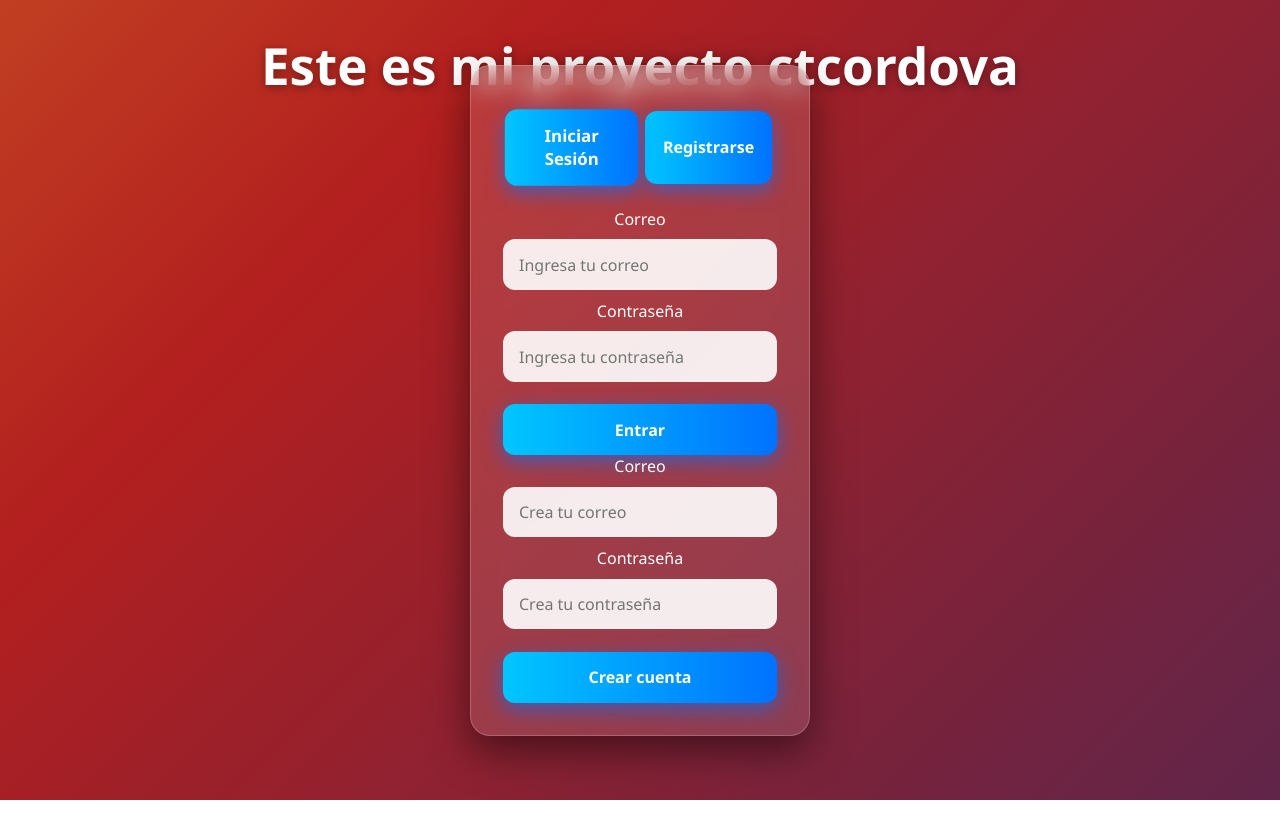
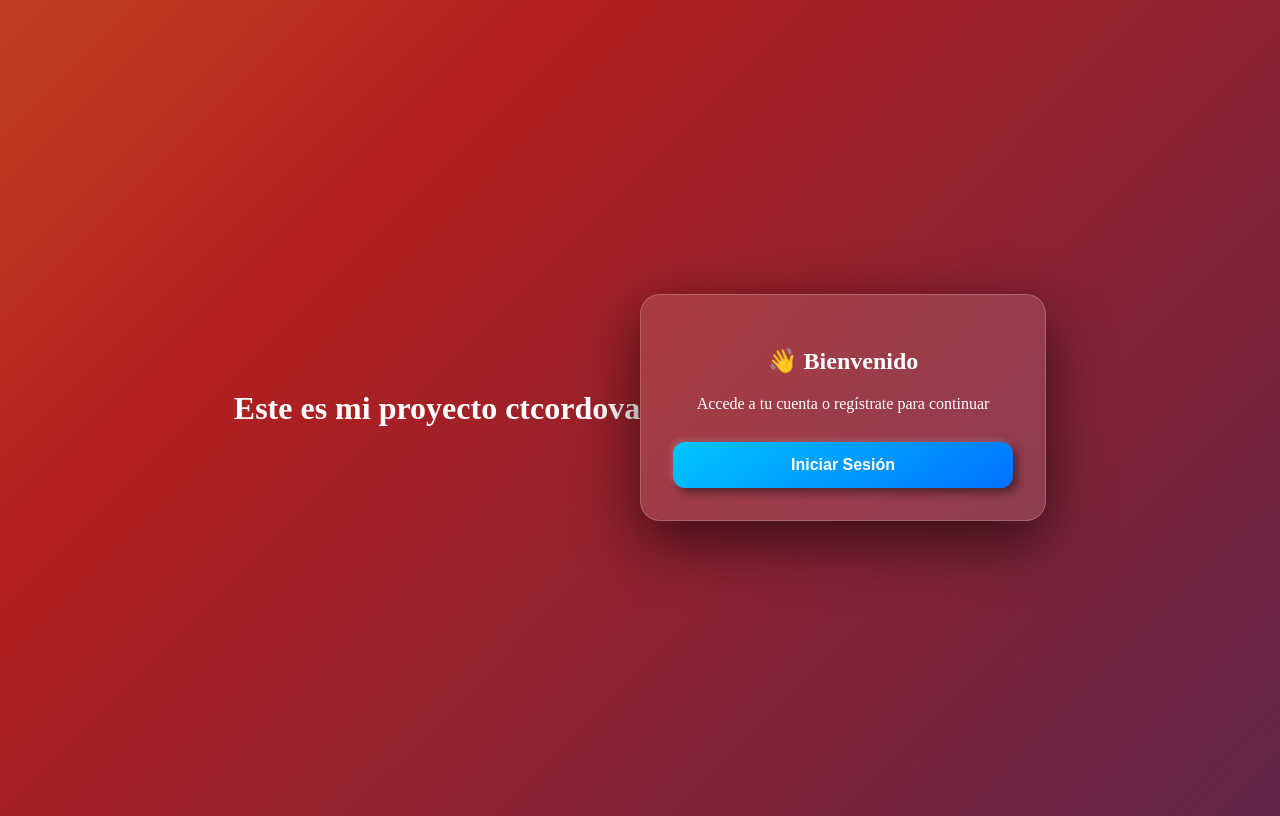
Before and after one commit to teobaldo2004/ctcordova, a plain HTML site: page index.html in a window 1280 px wide. Drawn offline with Linux system fonts and the light colour scheme.

Commit message:
Add files via upload

```diff
--- a/estilos.css
+++ b/estilos.css
@@ -1,12 +1,4 @@
-/* Reset */
-* {
-  margin: 0;
-  padding: 0;
-  box-sizing: border-box;
-  font-family: 'Segoe UI', Arial, sans-serif;
-}
-
-/* Fondo animado */
+/* Fondo con perspectiva */
 body {
   min-height: 100vh;
   display: flex;
@@ -16,6 +8,7 @@ body {
   background-size: 400% 400%;
   animation: gradientBG 12s ease infinite;
   color: #fff;
+  perspective: 1200px; /* 🎯 Clave para 3D */
 }
 
 @keyframes gradientBG {
@@ -24,18 +17,7 @@ body {
   100% { background-position: 0% 50%; }
 }
 
-/* Header */
-header {
-  position: absolute;
-  top: 30px;
-  width: 100%;
-  text-align: center;
-  font-size: 1.6rem;
-  font-weight: bold;
-  text-shadow: 0 2px 10px rgba(0,0,0,0.4);
-}
-
-/* Caja vidrio */
+/* Caja vidrio con efecto 3D */
 .login-container {
   background: rgba(255, 255, 255, 0.12);
   border-radius: 20px;
@@ -43,57 +25,30 @@ header {
   width: 340px;
   backdrop-filter: blur(14px);
   -webkit-backdrop-filter: blur(14px);
-  box-shadow: 0 15px 40px rgba(0,0,0,0.5);
+  box-shadow: 0 20px 60px rgba(0,0,0,0.6);
   border: 1px solid rgba(255,255,255,0.2);
   text-align: center;
+  transform-style: preserve-3d; /* 🎯 Necesario para rotación 3D */
 }
 
-/* Tabs */
-.tabs {
-  display: flex;
-  justify-content: space-between;
-  margin-bottom: 1.5rem;
+/* Animación 3D al aparecer */
+.animate-in {
+  animation: flipIn 0.6s ease forwards;
+}
+.animate-out {
+  animation: flipOut 0.6s ease forwards;
 }
 
-.tab-button {
-  flex: 1;
-  padding: 0.8rem;
-  margin: 0 0.3rem;
-  border: none;
-  border-radius: 12px;
-  cursor: pointer;
-  font-weight: bold;
-  color: #fff;
-  background: rgba(255, 255, 255, 0.15);
-  transition: all 0.3s;
+@keyframes flipIn {
+  from { opacity: 0; transform: rotateY(-90deg) scale(0.9); }
+  to   { opacity: 1; transform: rotateY(0) scale(1); }
+}
+@keyframes flipOut {
+  from { opacity: 1; transform: rotateY(0) scale(1); }
+  to   { opacity: 0; transform: rotateY(90deg) scale(0.9); }
 }
 
-.tab-button.active {
-  background: linear-gradient(90deg, #00c6ff, #0072ff);
-  box-shadow: 0 6px 18px rgba(0, 114, 255, 0.6);
-  transform: scale(1.05);
-}
-
-/* Inputs */
-.login-container input {
-  width: 100%;
-  padding: 0.9rem 1rem;
-  margin: 0.6rem 0;
-  border-radius: 12px;
-  border: none;
-  font-size: 1rem;
-  color: #333;
-  background: rgba(255, 255, 255, 0.9);
-  outline: none;
-  transition: box-shadow 0.3s, transform 0.2s;
-}
-
-.login-container input:focus {
-  box-shadow: 0 0 12px #00c6ff;
-  transform: scale(1.02);
-}
-
-/* Botones */
+/* Botones con relieve 3D */
 .login-container button {
   width: 100%;
   padding: 0.9rem;
@@ -104,43 +59,13 @@ header {
   font-weight: bold;
   color: #fff;
   cursor: pointer;
-  background: linear-gradient(90deg, #00c6ff, #0072ff);
-  box-shadow: 0 6px 20px rgba(0, 114, 255, 0.6);
+  background: linear-gradient(145deg, #00c6ff, #0072ff);
+  box-shadow: 4px 4px 10px rgba(0,0,0,0.5),
+              -2px -2px 6px rgba(255,255,255,0.2);
   transition: transform 0.2s, box-shadow 0.2s;
 }
-
 .login-container button:hover {
-  transform: translateY(-2px) scale(1.03);
-  box-shadow: 0 10px 25px rgba(0, 114, 255, 0.8);
+  transform: translateY(-3px) scale(1.05) rotateX(5deg);
+  box-shadow: 6px 6px 15px rgba(0,0,0,0.6),
+              -3px -3px 10px rgba(255,255,255,0.3);
 }
-
-/* Mensajes */
-.error {
-  color: #ff6b6b;
-  font-weight: bold;
-  margin-top: 1rem;
-}
-
-.success {
-  color: #00e676;
-  font-weight: bold;
-  margin-top: 1rem;
-}
-
-/* Animaciones de entrada/salida */
-.animate-in {
-  animation: fadeIn 0.4s ease forwards;
-}
-.animate-out {
-  animation: fadeOut 0.4s ease forwards;
-}
-
-@keyframes fadeIn {
-  from { opacity: 0; transform: scale(0.9); }
-  to { opacity: 1; transform: scale(1); }
-}
-
-@keyframes fadeOut {
-  from { opacity: 1; transform: scale(1); }
-  to { opacity: 0; transform: scale(0.9); }
-}
--- a/index.html
+++ b/index.html
@@ -11,8 +11,15 @@
     <h1>Este es mi proyecto ctcordova</h1>
   </header>
 
+  <!-- Ventana bienvenida -->
+  <div id="bienvenida-inicial" class="login-container animate-in">
+    <h2>👋 Bienvenido</h2>
+    <p>Accede a tu cuenta o regístrate para continuar</p>
+    <button onclick="mostrarLogin()">Iniciar Sesión</button>
+  </div>
+
   <!-- Ventana de login / registro -->
-  <div id="login-container" class="login-container animate-in">
+  <div id="login-container" class="login-container" style="display:none;">
     <div class="tabs">
       <button class="tab-button active" onclick="mostrarTab('login', event)">Iniciar Sesión</button>
       <button class="tab-button" onclick="mostrarTab('registro', event)">Registrarse</button>
@@ -39,13 +46,13 @@
     <p id="mensaje"></p>
   </div>
 
-  <!-- Ventana bienvenida -->
+  <!-- Ventana después de login -->
   <div id="bienvenida-container" class="login-container" style="display:none;">
     <h2 id="bienvenida"></h2>
     <button onclick="logout()">Cerrar Sesión</button>
   </div>
 
-  <!-- Firebase SDK v8 (más simple) -->
+  <!-- Firebase SDK v8 -->
   <script src="https://www.gstatic.com/firebasejs/8.10.0/firebase-app.js"></script>
   <script src="https://www.gstatic.com/firebasejs/8.10.0/firebase-auth.js"></script>
 
@@ -62,31 +69,26 @@
     firebase.initializeApp(firebaseConfig);
     const auth = firebase.auth();
 
+    // Mostrar login
+    function mostrarLogin() {
+      const bienvenida = document.getElementById("bienvenida-inicial");
+      const login = document.getElementById("login-container");
+      bienvenida.classList.add("animate-out");
+      setTimeout(() => {
+        bienvenida.style.display = "none";
+        bienvenida.classList.remove("animate-out");
+        login.style.display = "block";
+        login.classList.add("animate-in");
+        setTimeout(() => login.classList.remove("animate-in"), 400);
+      }, 400);
+    }
+
     // Tabs
     function mostrarTab(tab, e) {
       document.querySelectorAll('.tab-content').forEach(el => el.classList.remove('active'));
       document.querySelectorAll('.tab-button').forEach(el => el.classList.remove('active'));
       document.getElementById('tab-' + tab).classList.add('active');
       e.target.classList.add('active');
-    }
-
-    // Animación helpers
-    function showWithAnimation(elementIn, elementOut) {
-      if (elementOut) {
-        elementOut.classList.add("animate-out");
-        setTimeout(() => {
-          elementOut.style.display = "none";
-          elementOut.classList.remove("animate-out");
-
-          elementIn.style.display = "block";
-          elementIn.classList.add("animate-in");
-          setTimeout(() => elementIn.classList.remove("animate-in"), 400);
-        }, 400);
-      } else {
-        elementIn.style.display = "block";
-        elementIn.classList.add("animate-in");
-        setTimeout(() => elementIn.classList.remove("animate-in"), 400);
-      }
     }
 
     // Login
@@ -126,8 +128,27 @@
     // Logout
     function logout() {
       auth.signOut().then(() => {
-        showWithAnimation(document.getElementById("login-container"), document.getElementById("bienvenida-container"));
+        showWithAnimation(document.getElementById("bienvenida-inicial"), document.getElementById("bienvenida-container"));
       });
+    }
+
+    // Reutilizar animaciones
+    function showWithAnimation(elementIn, elementOut) {
+      if (elementOut) {
+        elementOut.classList.add("animate-out");
+        setTimeout(() => {
+          elementOut.style.display = "none";
+          elementOut.classList.remove("animate-out");
+
+          elementIn.style.display = "block";
+          elementIn.classList.add("animate-in");
+          setTimeout(() => elementIn.classList.remove("animate-in"), 400);
+        }, 400);
+      } else {
+        elementIn.style.display = "block";
+        elementIn.classList.add("animate-in");
+        setTimeout(() => elementIn.classList.remove("animate-in"), 400);
+      }
     }
   </script>
 </body>
```
